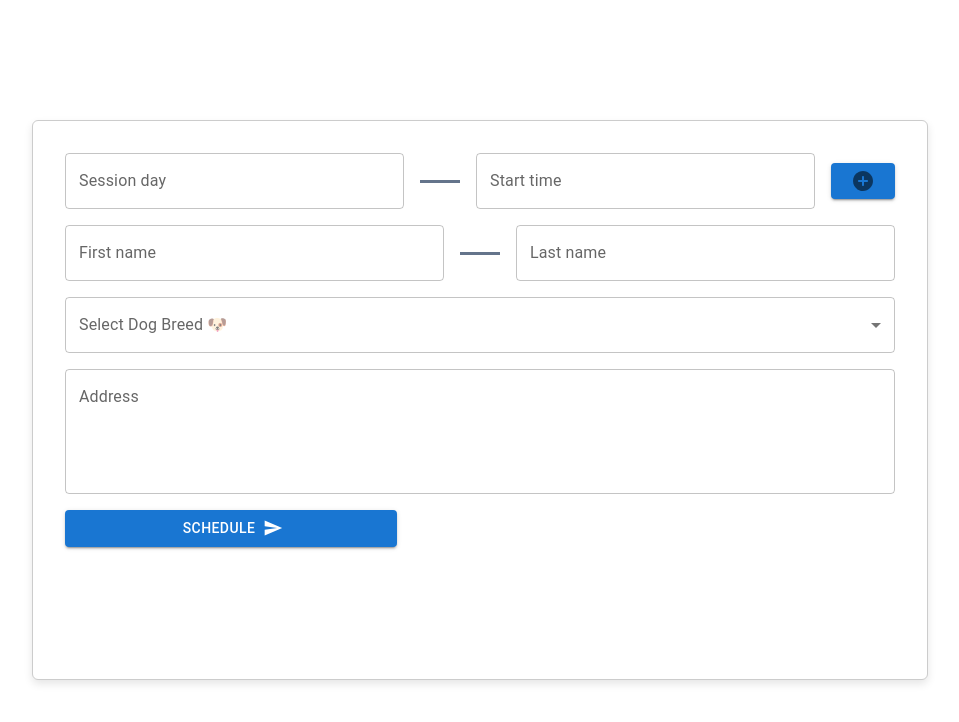
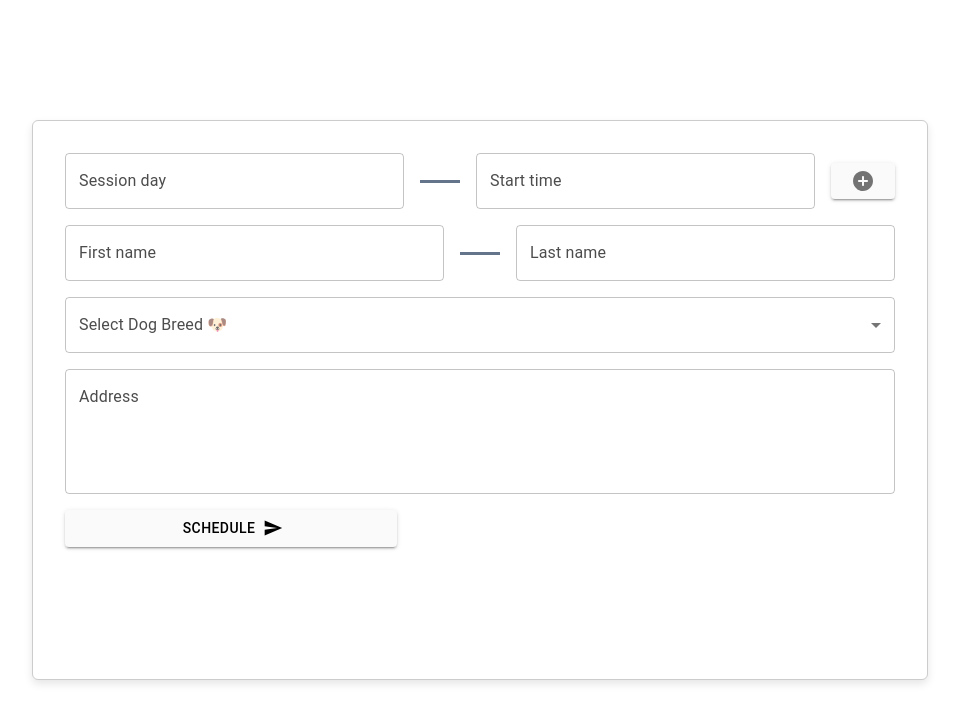
Before and after one commit to Harkanni/calender-app, a Next.js app: page /calender in a window 1280 px wide. Shown: the top 722 px of the page, without its empty margins (160-1119 px from the left). Built offline with nearby package versions, Linux system fonts and the light colour scheme.

Commit message:
addedd MUI Theme

```diff
--- a/app/calender/page.tsx
+++ b/app/calender/page.tsx
@@ -26,9 +26,16 @@ import Summary from '@/components/Summary';
 import dayjs, { Dayjs } from 'dayjs';
 import moment from 'moment';
 
+
+// import useTheme from '@mui/material/styles/useTheme';
+import theme from '@/constants/themes';
+import {createTheme, ThemeProvider} from '@mui/material/styles';
+import { lime, purple, common } from '@mui/material/colors';
+
 // const dogBreed = ['dogBreed', 'dogBreed', 'dogBreed', 'dogBreed', 'dogBreed']
 
 export default function CommonlyUsedComponents() {
+   // const theme = useTheme();
    const [sessionCount, setSessionCount] = React.useState(1);
    const [date, setDate] = React.useState<any | null>(null);
    const [time, setTime] = React.useState<any | null>(null);
@@ -40,6 +47,8 @@ export default function CommonlyUsedComponents() {
 
    const [sessionData, setSessionData] = React.useState<any>([{ time: '', date: '' }]);
    const [sessionState, setSessionState] = React.useState({ time: '', date: '' });
+
+
 
 
 
@@ -176,6 +185,7 @@ export default function CommonlyUsedComponents() {
 
 
    return (
+      <ThemeProvider theme={theme}>
          <UserContext.Provider value={[]}>
             <LocalizationProvider dateAdapter={AdapterMoment}>
                <div className={`${(loading || modal) && 'blurBg'} form-container flex flex-col gap-4 min-w-[70vw] min-h-[70vh] ${styles.container}  m-auto bg-white rounded-md`}>
@@ -187,14 +197,14 @@ export default function CommonlyUsedComponents() {
                               <DatePicker localeText={{ clockLabelText: () => '' }} disablePast format='ddd. MMMM Do, YYYY' label="Session day" className={`flex-1 ${styles.datePicker}`} value={date} onChange={(date: any, id) => handleDateOrTimeChange(date, 'date', index)} name={'date'} />
                               <Spacer />
                               <TimePicker label="Start time" className={`flex-1 ${styles.timePicker}`} onChange={(time: any) => handleDateOrTimeChange(time, 'time', index)} name='time' value={time} />
-                           <Button className={`hover:bg-slate-500 flex justify-center ${styles.lg_addSession}`} variant="contained" onClick={() => addSession(index)}>
+                              <Button color='warning' className={`hover:bg-slate-500 flex justify-center ${styles.lg_addSession}`} variant="contained" onClick={() => addSession(index)}>
                                  <AddIcon color='action' />
                               </Button>
                            </SessionWrapper>
                         )
                      })
                   }
-               <Button className={`hover:bg-slate-500 flex justify-center p-4 mb-4 ${styles.sm_addSession}`} variant="contained" onClick={() => addSession(sessionCount)}>
+                  <Button color='warning' className={`hover:bg-slate-500 flex justify-center p-4 mb-4 ${styles.sm_addSession}`} variant="contained" onClick={() => addSession(sessionCount)}>
                      <AddIcon color='action' />
                   </Button>
 
@@ -237,7 +247,7 @@ export default function CommonlyUsedComponents() {
                      />
                   </SessionWrapper>
 
-               <Button className={`text-black text-[.5rem] p-4 w-[40%] hover:bg-slate-500 ${styles.scheduleBTN}`} variant="contained" endIcon={<SendIcon />} onClick={handleSchedule}>
+                  <Button color='warning' className={`text-black p-4 w-[40%] hover:bg-slate-500 ${styles.scheduleBTN}`} variant="contained" endIcon={<SendIcon />} onClick={handleSchedule}>
                      Schedule
                   </Button>
 
@@ -250,5 +260,6 @@ export default function CommonlyUsedComponents() {
             </LocalizationProvider>
 
          </UserContext.Provider>
+      </ThemeProvider>
    );
 }
--- a/app/globals.css
+++ b/app/globals.css
@@ -40,6 +40,11 @@ body {
   padding: 1rem;
 }
 
+.css-1hw9j7s, .css-sghohy-MuiButtonBase-root-MuiButton-root {
+   background-color: #fff;
+   color: black;
+}
+
 .form-container {
   border: 1px solid #ccc; /* Adjust color and size as needed */
   padding: 2rem; /* Adjust padding as needed */
--- a/app/style.module.css
+++ b/app/style.module.css
@@ -1,4 +1,6 @@
+.scheduleBTN {
 
+}
 
 
 @media screen and (max-width: 640px){
--- /dev/null
+++ b/constants/themes.ts
@@ -0,0 +1,50 @@
+import { createTheme, Theme } from '@mui/material/styles';
+
+// Define a theme with a white-focused palette
+const theme: Theme = createTheme({
+  palette: {
+    background: {
+      default: '#fafafa', // Using offWhite as the default background color
+      paper: '#fff',
+    },
+    text: {
+      primary: '#000', // Ensuring high contrast for the primary text
+      secondary: 'rgba(0, 0, 0, 0.7)', // A slightly lighter shade for secondary text
+    },
+    // If you need to reference offWhite specifically in your components:
+    warning: {
+      main: '#fafafa',
+      contrastText: '#000', // High contrast text color for accessibility
+    },
+  },
+});
+
+// Extend the MUI Theme with custom properties
+declare module '@mui/material/styles' {
+  interface Palette {
+    offWhite: Palette['primary'];
+  }
+  interface PaletteOptions {
+    offWhite?: PaletteOptions['primary'];
+  }
+}
+
+interface CustomPaletteOptions {
+   offWhite?: {
+      main: string;
+      contrastText: string;
+   };
+ }
+
+ interface CustomPalette {
+   offWhite?: {
+      main: string;
+      contrastText: string;
+   };
+ }
+
+ declare module '@mui/material/styles/createPalette' {
+   interface Palette extends CustomPalette {}
+   interface PaletteOptions extends CustomPaletteOptions {}
+ }
+export default theme;
```
Lines whose indentation alone changed are shown as unchanged.
